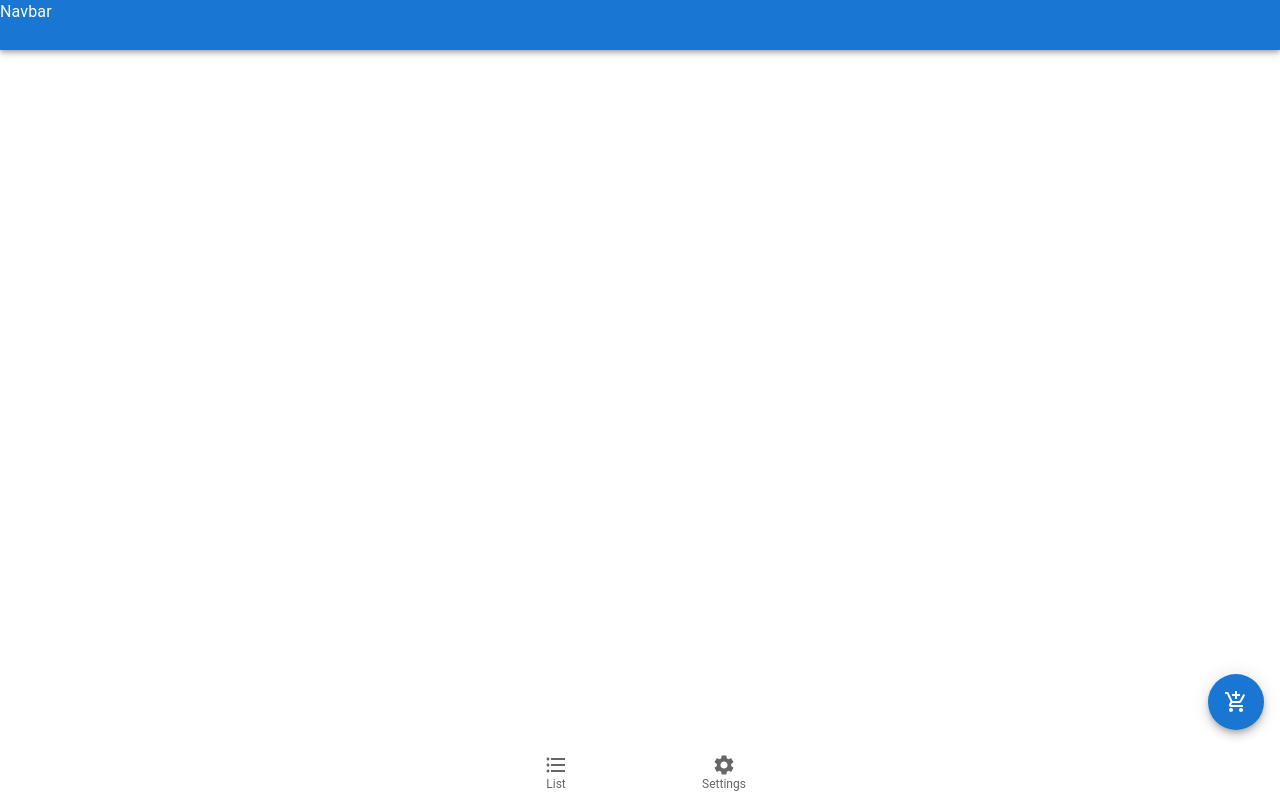
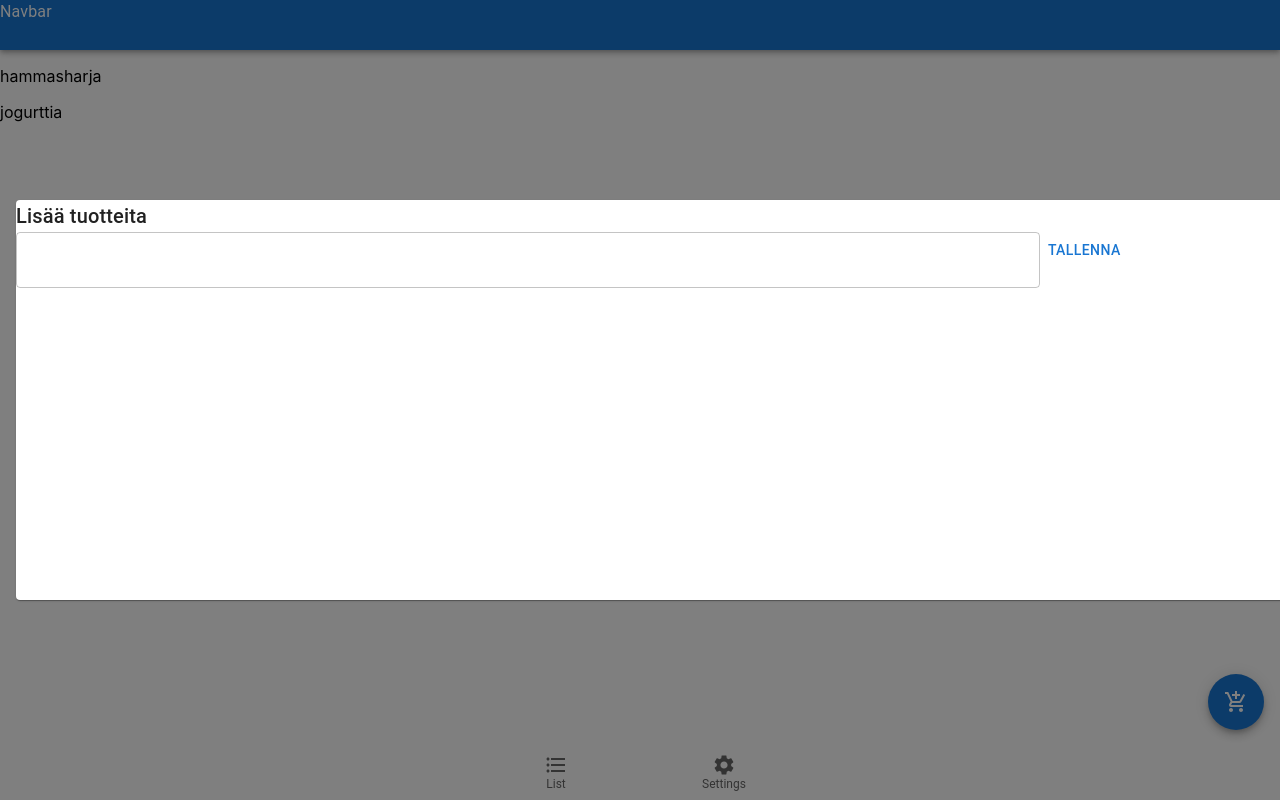
Before and after one commit to markukal/shopping-list-pwa, a Next.js app: page / in a window 1280 px wide. Both pictures are taken after a click on the button "add". Built offline with nearby package versions, Linux system fonts and the light colour scheme.

Commit message:
implemented the functionality to add items

```diff
--- a/components/AddButton.tsx
+++ b/components/AddButton.tsx
@@ -1,14 +1,55 @@
-import { Fab } from "@mui/material";
+import { Box, Fab, Modal, Paper, Typography } from "@mui/material";
 import AddShoppingCartIcon from "@mui/icons-material/AddShoppingCart";
+import { FC, useState } from "react";
+import styled from "@emotion/styled";
+import { InputWithTags } from "./InputWithTags";
+import { IItems } from "../pages";
 
-export const AddButton = () => {
+const ModalContainer = styled(Paper)`
+  position: absolute;
+  top: 50%;
+  -ms-transform: translateY(-50%);
+  transform: translateY(-50%);
+  width: 100vw;
+  height: 50vh;
+  margin-left: 1rem;
+  margin-right: 1rem;
+`;
+
+interface IAddModalProps {
+  addItems: (x: IItems[]) => void;
+}
+
+export const AddButton: FC<IAddModalProps> = ({ addItems }) => {
+  const [open, setOpen] = useState(false);
+  const handleOpen = () => setOpen(true);
+  const handleClose = () => setOpen(false);
+
+  console.log(open);
   return (
+    <>
       <Fab
+        onClick={handleOpen}
         color="primary"
         aria-label="add"
         sx={{ position: "fixed", bottom: 70, right: 16 }}
       >
         <AddShoppingCartIcon />
       </Fab>
+
+      <Modal
+        open={open}
+        onClose={handleClose}
+        aria-labelledby="modal-modal-title"
+        aria-describedby="modal-modal-description"
+      >
+        <ModalContainer>
+          <Typography id="modal-modal-title" variant="h6" component="h2">
+            Lisää tuotteita
+          </Typography>
+          <InputWithTags addItems={addItems} />
+        </ModalContainer>
+      </Modal>
+    </>
   );
 };
--- /dev/null
+++ b/components/InputWithTags.tsx
@@ -0,0 +1,47 @@
+import styled from "@emotion/styled";
+import { Button, Chip, TextField } from "@mui/material";
+import { FC, useState } from "react";
+import { IItems } from "../pages";
+
+interface IInputWithTagsProps {
+  addItems: (x: IItems[]) => void;
+}
+
+const CustomTextField = styled(TextField)`
+  width: 80%;
+`;
+
+export const InputWithTags: FC<IInputWithTagsProps> = ({ addItems }) => {
+  const [itemsToAdd, setItemsToAdd] = useState<IItems[]>([]);
+  const [fieldValue, setFieldValue] = useState<string>("");
+
+  const handleChange = (e: any) => {
+    setFieldValue(e.target.value);
+  };
+
+  const handleKeyPress = (e: any) => {
+    if (e.keyCode === 188) {
+      if (fieldValue) {
+        var itemArr = itemsToAdd;
+        itemArr.push({ item: fieldValue.replace(",", ""), checked: false });
+        setItemsToAdd(itemArr);
+        setFieldValue("");
+      }
+    }
+  };
+
+  return (
+    <>
+      <CustomTextField
+        value={fieldValue}
+        onChange={handleChange}
+        onKeyUp={handleKeyPress}
+      />
+      {itemsToAdd.map((item, index) => (
+        <Chip key={index} label={item.item} />
+      ))}
+
+      <Button onClick={() => addItems(itemsToAdd)}>Tallenna</Button>
+    </>
+  );
+};
--- /dev/null
+++ b/components/ItemContainer.tsx
@@ -0,0 +1,18 @@
+import { FC } from "react";
+import { IItems } from "../pages";
+
+interface IItemContainerProps {
+  items: IItems[];
+}
+
+export const ItemContainer: FC<IItemContainerProps> = ({ items }) => {
+  return (
+    items && (
+      <div>
+        {items.map((item, index) => (
+          <p key={index}>{item.item}</p>
+        ))}
+      </div>
+    )
+  );
+};
--- a/pages/index.tsx
+++ b/pages/index.tsx
@@ -1,14 +1,36 @@
 import { AppBar, Box, Typography } from "@mui/material";
 import type { NextPage } from "next";
+import { useState } from "react";
 import { AddButton } from "../components/AddButton";
 import { BottomNav } from "../components/BottomNav";
+import { ItemContainer } from "../components/ItemContainer";
 import { TopBar } from "../components/TopBar";
 
+export interface IItems {
+  item: string;
+  checked: boolean;
+}
+
 const Home: NextPage = () => {
+  const [groceries, setGroceries] = useState<IItems[]>([
+    { item: "hammasharja", checked: true },
+    { item: "jogurttia", checked: true },
+  ]);
+
+  const addItems = (items: IItems[]) => {
+    const arrA = groceries;
+    const arrB = items;
+    const arrC = [...arrA, ...arrB];
+
+    setGroceries(arrC);
+  };
+
   return (
     <Box sx={{ height: "100vh" }}>
       <TopBar />
-      <AddButton />
+      <ItemContainer items={groceries} />
+      {/* TODO: Rename */}
+      <AddButton addItems={addItems} />
       <BottomNav />
     </Box>
   );
```
Lines whose indentation alone changed are shown as unchanged.
